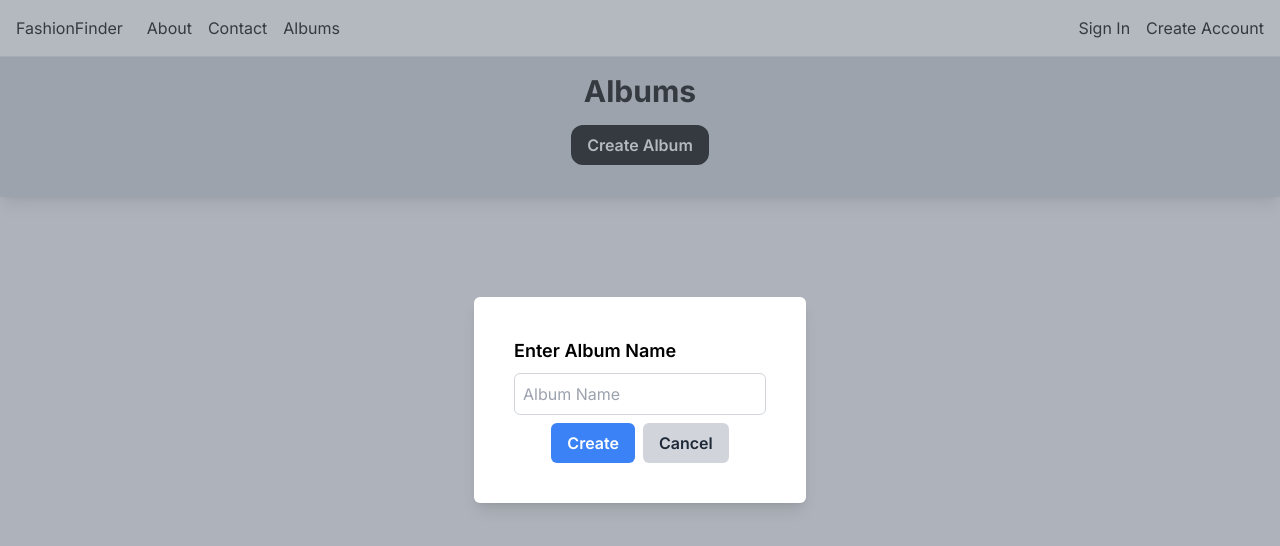
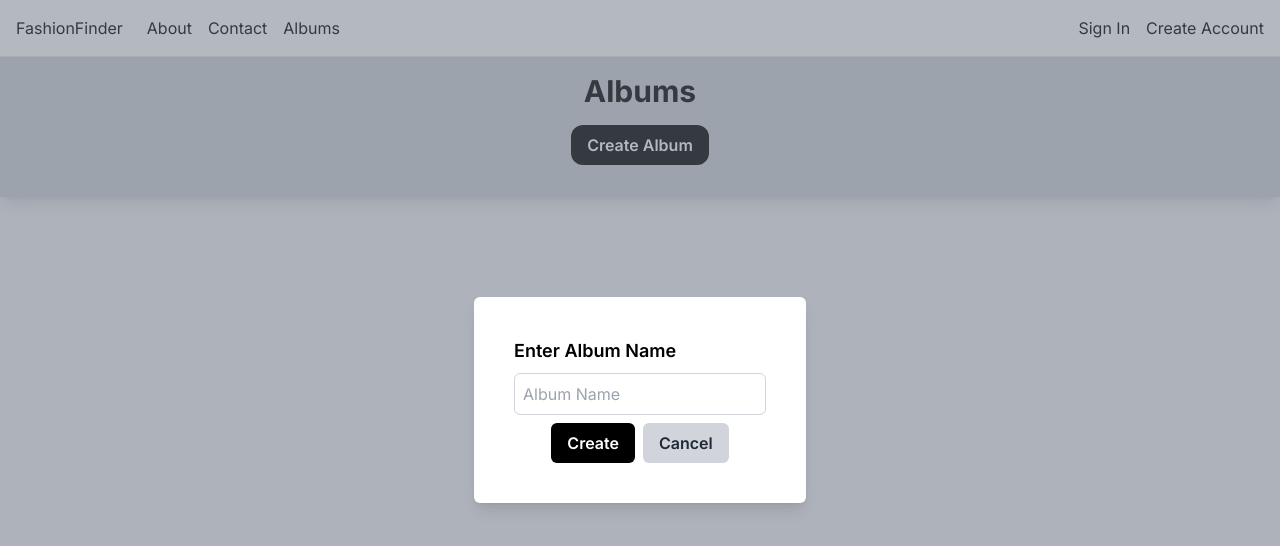
Before and after one commit to Alexgjek/AI_FashionFinder, a Next.js app in the folder fashionFinder-frontend/: page /albums in a window 1280 px wide. Both pictures are taken after a click on the button "Create Album". Shown: the top 546 px of the page. Built offline with nearby package versions, Linux system fonts and the light colour scheme.

Commit message:
Changed the color of the confirm buttons on the modal to black

```diff
--- a/fashionFinder-frontend/src/app/albums/page.js
+++ b/fashionFinder-frontend/src/app/albums/page.js
@@ -82,7 +82,7 @@ export default function AlbumsPage() {
               <>
                 <h2 className="text-lg font-semibold mb-2">Are you sure you want to delete this album?</h2>
                 <div className="flex items-center justify-center">
-                  <button className="bg-blue-500 text-white px-4 py-2 rounded-md mr-2 font-semibold" onClick={confirmDeleteAlbum}>Yes</button>
+                  <button className="bg-black text-white px-4 py-2 rounded-md mr-2 font-semibold" onClick={confirmDeleteAlbum}>Yes</button>
                   <button className="bg-gray-300 text-gray-800 px-4 py-2 rounded-md font-semibold" onClick={handleModalClose}>No</button>
                 </div>
               </>
@@ -99,7 +99,7 @@ export default function AlbumsPage() {
                   placeholder='Album Name'
                 />
                 <div className="flex items-center justify-center">
-                  <button className="bg-blue-500 text-white px-4 py-2 rounded-md mr-2 font-semibold" onClick={handleModalSubmit}>Create</button>
+                  <button className="bg-black text-white px-4 py-2 rounded-md mr-2 font-semibold" onClick={handleModalSubmit}>Create</button>
                   <button className="bg-gray-300 text-gray-800 px-4 py-2 rounded-md font-semibold" onClick={handleModalClose}>Cancel</button>
                 </div>
               </>
```
